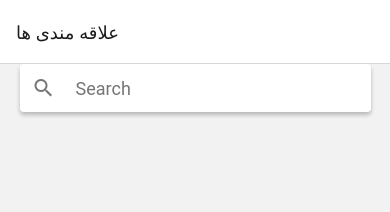
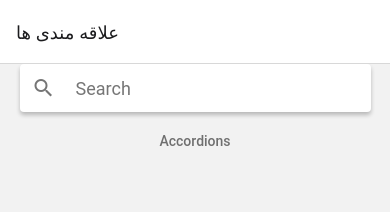
Before and after one commit to react-140102/Session12, a React Native app in the folder app09/: screen /TabFav in a window 390 px wide. Shown: the top 212 px of the page. Built offline with nearby package versions, Linux system fonts and the light colour scheme.

Commit message:
fix search

```diff
--- a/app09/screens/SearchScreen.tsx
+++ b/app09/screens/SearchScreen.tsx
@@ -32,6 +32,7 @@ export function SearchScreen({navigation}: any) {
         value={searchQuery}
       />
       <ScrollView>
+        <List.Section title="Accordions">
           {data.map(d => (
             <List.Item
               key={d.id}
@@ -40,6 +41,7 @@ export function SearchScreen({navigation}: any) {
               left={props => <List.Icon {...props} icon="folder" />}
             />
           ))}
+        </List.Section>
       </ScrollView>
     </View>
   );
```
Lines whose indentation alone changed are shown as unchanged.
